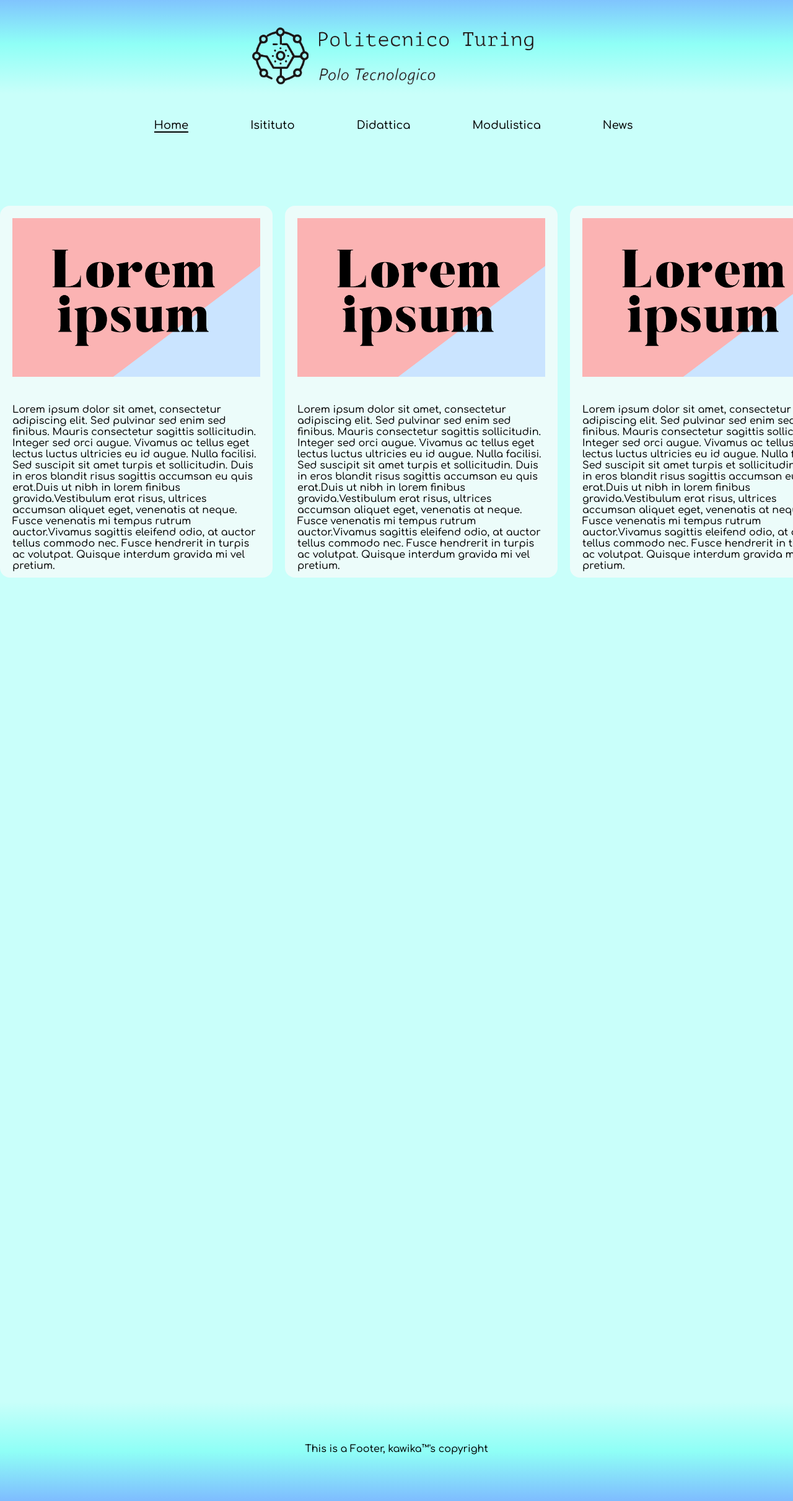
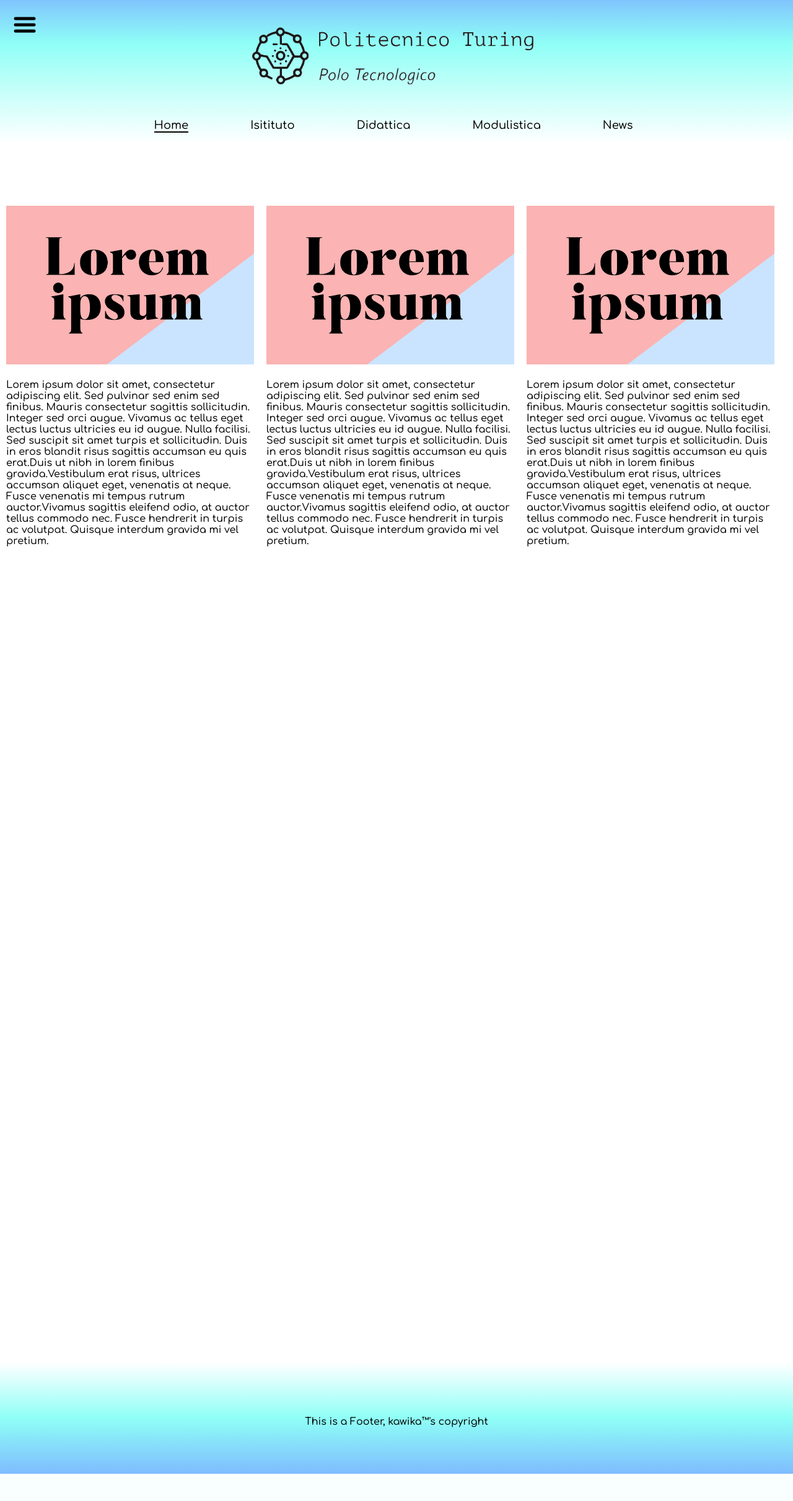
Before and after one commit to Kawika13/Programming_Field, a PHP site: page /html/index.html in a window 1280 px wide. Shown: the whole page at 62% size. After the commit the page ends 2378 px from the top, so only its background shows below. Run offline with PHP 8.4, Linux system fonts and the light colour scheme.

Commit message:
Add files via upload

```diff
--- a/school/web_dev/Projectvs/css/style.css
+++ b/school/web_dev/Projectvs/css/style.css
@@ -8,14 +8,13 @@
 
 
 body{
-    background-color: #c9fffa;
     /* format */
     font-family: 'Comfortaa', cursive;
 
     /* box-model */
     margin: 0px;
 
-    /**/
+    /* positioning*/
     z-index: 1;
 
     /* sizes */
@@ -23,10 +22,14 @@ body{
     height: auto;
 }
 
+#cont{
+    transition: 0.5s;
+}
+
 /* Head content */
 .head{
     /* style */
-    background: linear-gradient(to top, #c9fffa , #c9fffa, #8ffff6, #7ebcff);
+    background: linear-gradient(to top, #ffff , #c9fffa, #8ffff6, #7ebcff);
 
     /* format */
     text-align: center;
@@ -73,6 +76,72 @@ li.active{
 
 /* Body content */
 
+    /* Sidebar */
+    .sidebar{
+        /* style */
+        background: #7ebcff;
+        overflow-x: hidden;
+        z-index: 1;
+        transition: 0.5s;
+
+        /* box */
+        padding-top: 60px;
+
+        /* positionig */
+        position: fixed;
+        top: 0;
+        left: 0;
+
+        /* flex */
+        display: flex;
+        flex-direction: column;
+
+        /* sizes */
+        max-width: 500px;
+        width: 0px;
+        height: 100%;
+    }
+    .sidebar > p{
+        /* box */
+        margin: 15px;
+
+        /* font */
+        font-size:20px;
+        text-align: center;
+    }
+
+    .btn{
+        /* style */
+        background-color: transparent;
+        border: none;
+        outline: none;
+
+        /* positioning */
+        position: fixed;
+        top: 20px;
+        left: 20px;
+        z-index: 2;
+
+        /* sizes */
+        width: 40px;
+        height: 40px;
+    }
+    .btn > .fixed{
+        /* positioning */
+        position: fixed;
+        top: 20px;
+        left: 20px;
+
+        /* sizes */
+        width: 40px;
+        height: 40px;
+    }
+    #main {
+        /* style */
+        transition: margin-left 0.5s;
+    }
+    /* End Sidebar */
+
     /* SlideShowBar */
     #slideshow{
         /* box-model */
@@ -90,7 +159,7 @@ li.active{
         overflow: hidden;
 
         /* sizes */
-        width: 1380px;
+        width: 1260px;
     }
     .item{
         /* flex */
@@ -106,10 +175,10 @@ li.active{
     }
     .item > .box {
         /* style */
-        background-color: #ecfcfa;
+        background-color: #ffff;
 
         /* box-model */
-        margin: 0px 20px 10px 0px;
+        margin: 0px 20px 0px 0px;
         border-radius: 16px;
 
         /* flex */
@@ -124,28 +193,21 @@ li.active{
 
         /* sizes */
         width: auto;
-        height: 600px;
+        height: auto;
     }
     .box > p{
         /* format */
         text-align: left;
 
         /* box-model */
-        padding: 20px;
-        margin: 0px;
+        margin-top: 20px;
 
         /* sizes */
         width: 400px;
     }
-    .box > .img{
-        /* box-model */
-        padding: 20px;
+    .box > a > .img{
 
-        /* sizes */
-        width: 400px;
-    }
-    .img > img{
-        /* sizes */
+        /*sizes*/
         width: 400px;
         height: 256px;
     }
@@ -159,7 +221,7 @@ li.active{
             border-radius: 10px;
 
             /* sizes */
-            width: 1380px;
+            width: 1260px;
             height: 10px;
         }
         .item::-webkit-scrollbar-thumb{
@@ -216,7 +278,7 @@ li.active{
 /* Footer */
 footer{
     /* style */
-    background: linear-gradient(to bottom, #c9fffa 20%, #8ffff6, #7ebcff);
+    background: linear-gradient(to bottom, #ffff 10%, #8ffff6, #7ebcff);
 
     /* box-model */
     margin-top: 100%;
--- a/school/web_dev/Projectvs/html/index.html
+++ b/school/web_dev/Projectvs/html/index.html
@@ -8,15 +8,32 @@
     </head>
     <body>
 
-        <script src="../js/nav-bar.js"></script>
+        <!-- Sidebar -->
+
+        <div id="mySidebar" class="sidebar">
+            <p>Inizio Pagina</p>
+            <p>Principali Tecnologie</p>
+            <p>Descrizione Tipologie</p>
+        </div>
+        <div onclick="closeSidebar()">
+            <button class="btn" onclick="openSidebar()">
+                <img  id="main" class="fixed" src="../Immagini/Hamburger_icon.svg.png">
+            </button>
+        </div>
+
+        <!-- End Sidebar -->
+
+    <div id="cont" onclick="closeSidebar()">
+
+    <script src="../js/nav-bar.js"></script>
 
         <div id="slideshow">
             <div class="slider">
                 <div class="item">
                     <div class="box">
-                        <div class="img">
-                            <img src="../Immagini/Lorem-Ipsum-alternatives.png">
-                        </div>
+                        <a href="didattica.html">
+                            <img src="../Immagini/Lorem-Ipsum-alternatives.png" class="img">
+                        </a>
                         <p>
                             Lorem ipsum dolor sit amet, consectetur adipiscing elit. Sed pulvinar sed enim sed finibus. Mauris consectetur sagittis sollicitudin. Integer sed orci augue.
                             Vivamus ac tellus eget lectus luctus ultricies eu id augue. Nulla facilisi. Sed suscipit sit amet turpis et sollicitudin.
@@ -26,9 +43,9 @@
 
                     </div>
                     <div class="box">
-                        <div class="img">
-                            <img src="../Immagini/Lorem-Ipsum-alternatives.png">
-                        </div>
+                        <a href="didattica.html">
+                            <img src="../Immagini/Lorem-Ipsum-alternatives.png" class="img">
+                        </a>
                         <p>
                             Lorem ipsum dolor sit amet, consectetur adipiscing elit. Sed pulvinar sed enim sed finibus. Mauris consectetur sagittis sollicitudin. Integer sed orci augue.
                             Vivamus ac tellus eget lectus luctus ultricies eu id augue. Nulla facilisi. Sed suscipit sit amet turpis et sollicitudin.
@@ -37,9 +54,9 @@
                         </p>
                     </div>
                     <div class="box">
-                        <div class="img">
-                            <img src="../Immagini/Lorem-Ipsum-alternatives.png">
-                        </div>
+                        <a href="didattica.html">
+                            <img src="../Immagini/Lorem-Ipsum-alternatives.png" class="img">
+                        </a>
                         <p>
                             Lorem ipsum dolor sit amet, consectetur adipiscing elit. Sed pulvinar sed enim sed finibus. Mauris consectetur sagittis sollicitudin. Integer sed orci augue.
                             Vivamus ac tellus eget lectus luctus ultricies eu id augue. Nulla facilisi. Sed suscipit sit amet turpis et sollicitudin.
@@ -48,9 +65,9 @@
                         </p>
                     </div>
                     <div class="box">
-                        <div class="img">
-                            <img src="../Immagini/Lorem-Ipsum-alternatives.png">
-                        </div>
+                        <a href="didattica.html">
+                            <img src="../Immagini/Lorem-Ipsum-alternatives.png" class="img">
+                        </a>
                         <p>
                             Lorem ipsum dolor sit amet, consectetur adipiscing elit. Sed pulvinar sed enim sed finibus. Mauris consectetur sagittis sollicitudin. Integer sed orci augue.
                             Vivamus ac tellus eget lectus luctus ultricies eu id augue. Nulla facilisi. Sed suscipit sit amet turpis et sollicitudin.
@@ -59,9 +76,9 @@
                         </p>
                     </div>
                     <div class="box">
-                        <div class="img">
-                            <img src="../Immagini/Lorem-Ipsum-alternatives.png">
-                        </div>
+                        <a href="didattica.html">
+                            <img src="../Immagini/Lorem-Ipsum-alternatives.png" class="img">
+                        </a>
                         <p>
                             Lorem ipsum dolor sit amet, consectetur adipiscing elit. Sed pulvinar sed enim sed finibus. Mauris consectetur sagittis sollicitudin. Integer sed orci augue.
                             Vivamus ac tellus eget lectus luctus ultricies eu id augue. Nulla facilisi. Sed suscipit sit amet turpis et sollicitudin.
@@ -72,12 +89,14 @@
                 </div>
             </div>
         </div>
+        <footer>
+            <p>This is a Footer, kawika&trade;'s copyright</p>
+        </footer>
+    </div>
 
         <p id="backtop" onclick="scrolling()"> &#9650; </p>
         <script src="../js/back-top.js"></script>
+        <script src="../js/sidebar.js"></script>
 
     </body>
-    <footer>
-        <p>This is a Footer, kawika&trade;'s copyright</p>
-    </footer>
 </html>
--- a/school/web_dev/Projectvs/js/back-top.js
+++ b/school/web_dev/Projectvs/js/back-top.js
@@ -25,8 +25,6 @@ if (docHeight != undefined) //if docHeight isn't undefined, the offset is equal
     offset = docHeight / 4;
     }
 
-console.log(offset);
-console.log(docHeight);
 /* event listener for the scroll position */
 window.addEventListener("scroll",
     function(event){
--- /dev/null
+++ b/school/web_dev/Projectvs/js/sidebar.js
@@ -0,0 +1,20 @@
+
+var sidebar = document.getElementById("mySidebar"),
+    main = document.getElementById("main"),
+    bo = document.getElementById("cont");
+
+/* sets the sidebar width on 150px an shift the icon by 150px */
+function openSidebar(){
+    sidebar.style.width = "500px";
+    main.style.marginLeft = "500px";
+    bo.style.opacity = "0.2"
+}
+
+/* sets the sidebar width on 0px an shift the icon as long as it return to his start position */
+function closeSidebar(){
+    if(sidebar.offsetWidth == 500){
+        sidebar.style.width = "0";
+        main.style.marginLeft = "0";
+        bo.style.opacity = "1"
+    }
+}
```
Also changed, not shown: school/web_dev/Projectvs/Immagini/Hamburger_icon.svg.png (added).
